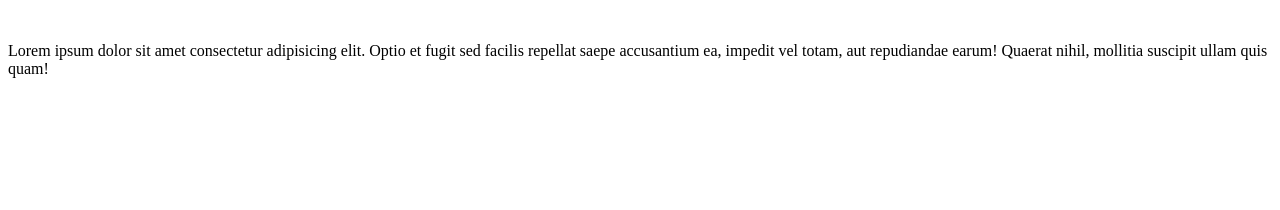
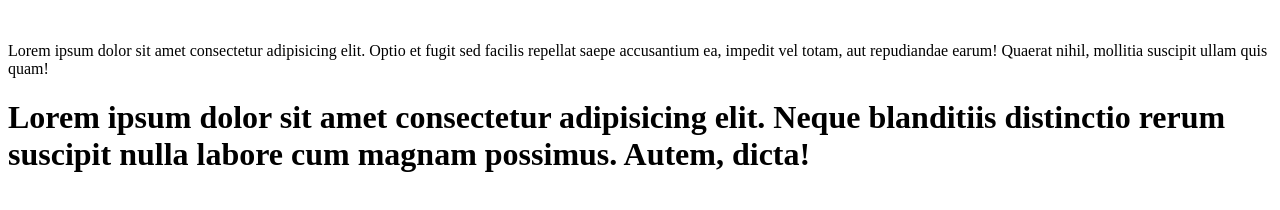
Before and after one commit to priyanshu716/cssproject, a plain HTML site: page index.html in a window 1280 px wide. Drawn offline with Linux system fonts and the light colour scheme.

Commit message:
new heading

```diff
--- a/index.html
+++ b/index.html
@@ -9,5 +9,6 @@
     <br> <p>
         Lorem ipsum dolor sit amet consectetur adipisicing elit. Optio et fugit sed facilis repellat saepe accusantium ea, impedit vel totam, aut repudiandae earum! Quaerat nihil, mollitia suscipit ullam quis quam!
     </p>
+    <h1>Lorem ipsum dolor sit amet consectetur adipisicing elit. Neque blanditiis distinctio rerum suscipit nulla labore cum magnam possimus. Autem, dicta!</h1>
 </body>
 </html>
```
